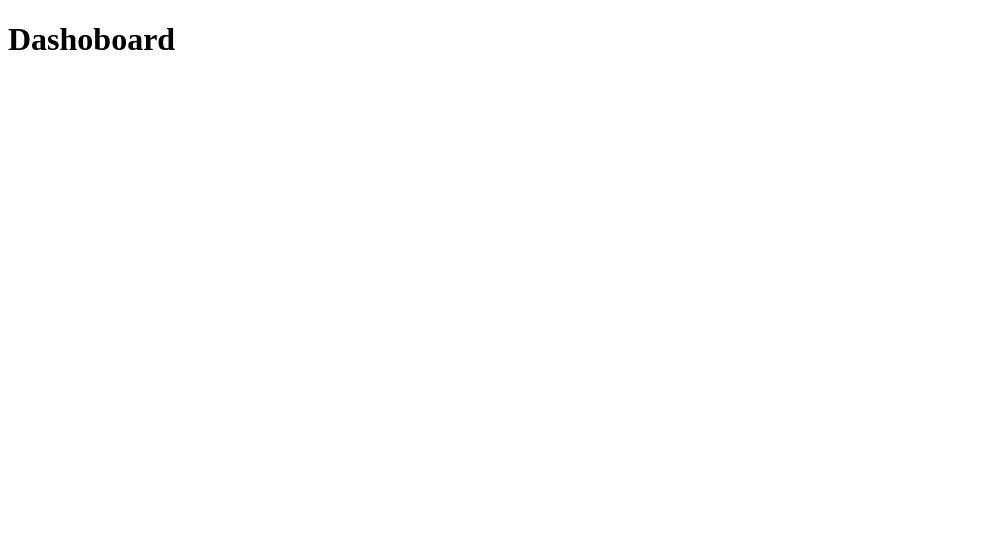
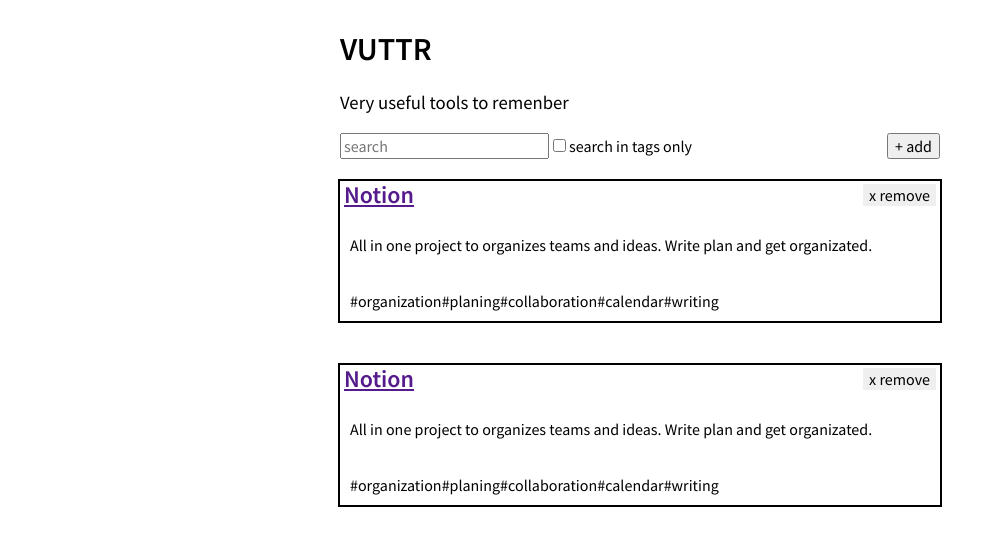
Before and after one commit to Franklin-Martins/Very-useful-tools, a React (Create React App) app: page / in a window 1280 px wide. Shown: the top 546 px of the page, without its empty margins (0-997 px from the left). Built offline with nearby package versions, Linux system fonts and the light colour scheme.

Commit message:
Create Dashboard and simple styling

```diff
--- a/package.json
+++ b/package.json
@@ -43,6 +43,7 @@
     ]
   },
   "devDependencies": {
-    "@types/react-router-dom": "^5.1.7"
+    "@types/react-router-dom": "^5.1.7",
+    "@types/styled-components": "^5.1.7"
   }
 }
--- a/public/index.html
+++ b/public/index.html
@@ -4,6 +4,9 @@
     <meta charset="utf-8" />
     <meta name="viewport" content="width=device-width, initial-scale=1" />
     <meta name="theme-color" content="#000000" />
+    <link rel="preconnect" href="https://fonts.gstatic.com">
+    <link href="https://fonts.googleapis.com/css2?family=Source+Sans+Pro&display=swap" rel="stylesheet">
+    <link href="https://fonts.googleapis.com/css2?family=Source+Sans+Pro:wght@400;600&display=swap" rel="stylesheet">
     <meta
       name="description"
       content="Very useful tools to remember"
--- a/src/App.tsx
+++ b/src/App.tsx
@@ -1,13 +1,17 @@
 import React from 'react';
 import { BrowserRouter as Router } from 'react-router-dom'
 
+import GlobalStyle from './styles/global'
 
 import Routes from './routes';
 
 const App: React.FC = ()=>(
+  <>
+  <GlobalStyle />
   <Router>
     <Routes />
   </Router>
+  </>
 )
 
 export default App;
--- a/src/pages/Dashboard.tsx
+++ b/src/pages/Dashboard.tsx
@@ -1,5 +1,72 @@
 import React from 'react'
 
-const Dashboard:React.FC = () => <h1>Dashoboard</h1>
+import {
+    Container,
+    Content,
+    Header,
+    Navigation,
+    Card,
+} from './styles'
+
+const Dashboard:React.FC = () => {
+    return(
+        <Container>
+            <Content>
+            <Header>
+                <h1>VUTTR</h1>
+                <h3>Very useful tools to remenber</h3>
+            </Header>
+            <Navigation>
+                <div>
+                    <input placeholder="search" type="text"/>
+                    <input type="checkbox" name="check" id="check"/>
+                    <label htmlFor="">search in tags only</label>
+                </div>
+                <button> + add</button>
+            </Navigation>
+            <Card>
+                <header>
+                    <a href=""><h1>Notion</h1></a>
+                    <button>x remove</button>
+                </header>
+                <div>
+                    <p>
+                    All in one project to organizes teams and ideas. Write plan
+                    and get organizated.
+                    </p>
+                </div>
+                <footer>
+                    <strong>#organization</strong>
+                    <strong>#planing</strong>
+                    <strong>#collaboration</strong>
+                    <strong>#calendar</strong>
+                    <strong>#writing</strong>
+                </footer>
+            </Card>
+
+            <Card>
+                <header>
+                    <a href=""><h1>Notion</h1></a>
+                    <button>x remove</button>
+                </header>
+                <div>
+                    <p>
+                    All in one project to organizes teams and ideas. Write plan
+                    and get organizated.
+                    </p>
+                </div>
+                <footer>
+                    <strong>#organization</strong>
+                    <strong>#planing</strong>
+                    <strong>#collaboration</strong>
+                    <strong>#calendar</strong>
+                    <strong>#writing</strong>
+                </footer>
+            </Card>
+
+            </Content>
+        </Container>
+    )
+}
 
 export default Dashboard
--- /dev/null
+++ b/src/pages/styles.ts
@@ -0,0 +1,57 @@
+import styled from 'styled-components';
+
+export const Container = styled.div`
+    max-width: 11200px;
+    display: flex;
+    align-items: center;
+    justify-content: center;
+`;
+
+export const Content = styled.div`
+    width: 600px;
+    display:flex;
+    flex-direction: column;
+    align-items: center;
+    justify-content: center;
+`;
+
+export const Header = styled.header`
+    align-self: flex-start;
+    h1{
+        font-weight: 600;
+    }
+`;
+
+export const Navigation = styled.div`
+    display: flex;
+    width: 100%;
+    justify-content: space-between;
+`;
+
+export const Card = styled.article`
+    margin: 20px 0;
+    min-width: 600px;
+    border: 2px solid black;
+    display: flex;
+    flex-direction: column;
+    max-height: 200px;
+
+    header{
+        padding: 4px;
+        display: flex;
+        height: 20px;
+        justify-content: space-between;
+        align-items: center;
+        button{
+            border: 0;
+        }
+    }
+    div{
+        padding: 10px;
+    }
+
+    footer{
+        display: flex;
+        padding: 10px;
+    }
+`;
--- /dev/null
+++ b/src/styles/global.ts
@@ -0,0 +1,18 @@
+import { createGlobalStyle } from 'styled-components';
+
+export default createGlobalStyle`
+  body, input, button {
+    font-family: 'Source Sans Pro', sans-serif;
+    font-size: 16px;
+  }
+  h1{
+      font-weight: 600;
+  }
+
+  h2, h3, h4, h5, h6, strong {
+    font-weight: 500;
+  }
+  button {
+    cursor: pointer;
+  }
+`;
```
Also changed, not shown: 1 other file (tests, documents, lock files or other folders).
